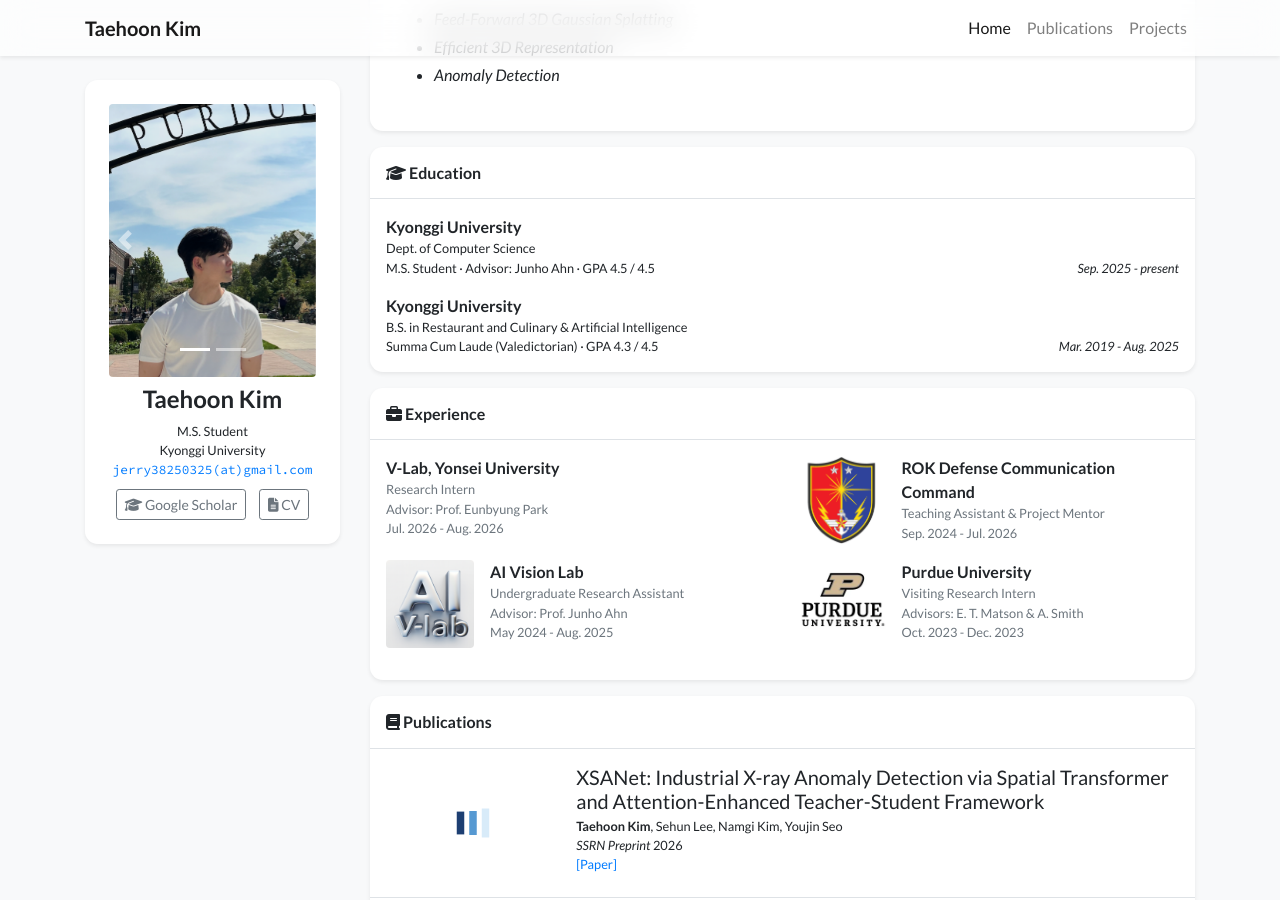
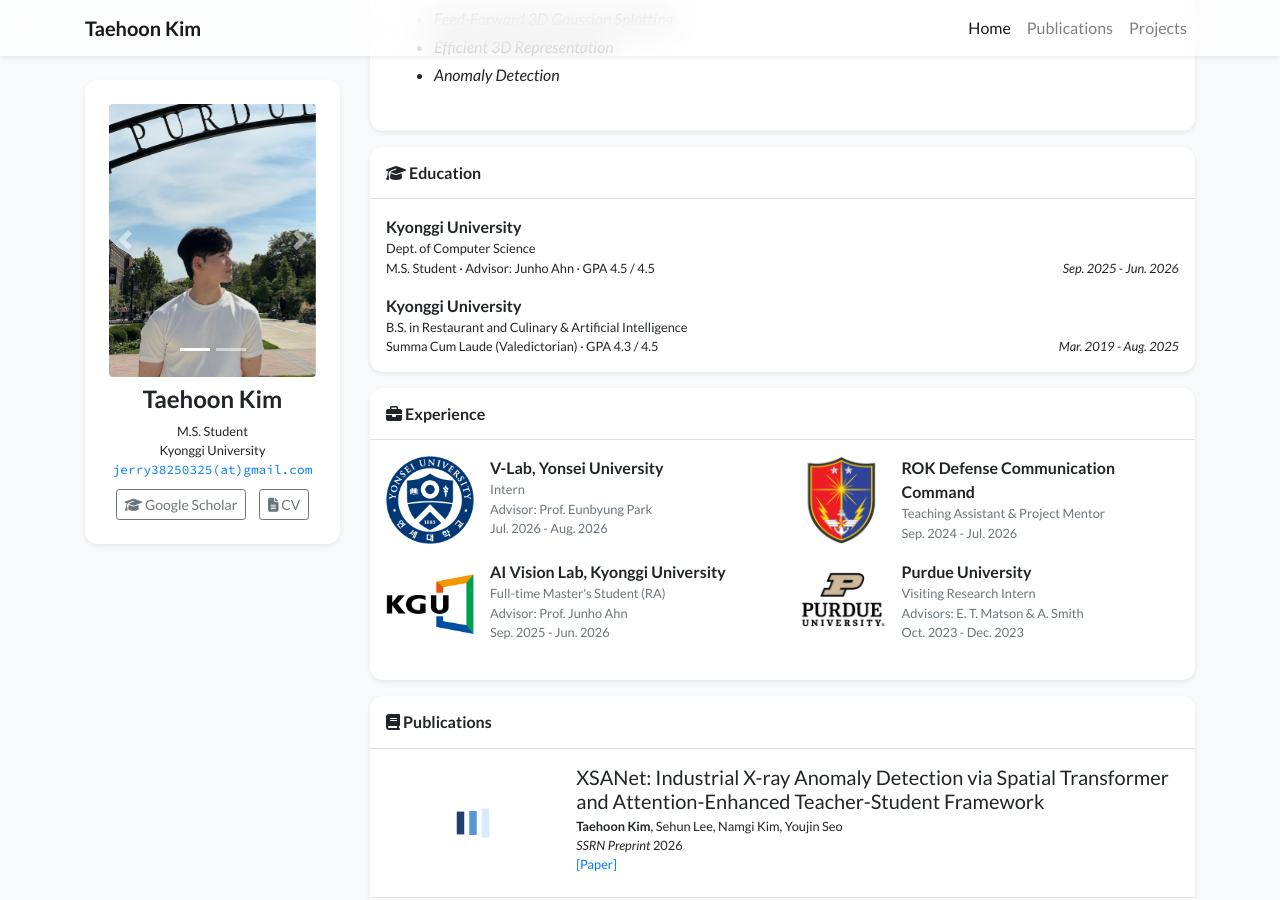
Before and after one commit to Maruu0127/Maruu0127.github.io, a Jekyll site: the page built from index.html, in a window 1280 px wide and 900 px high, scrolled down 468 px. Built offline with Jekyll 4.4.1, drawn with Linux system fonts in a browser that asks for light colours; nearby versions of some CDN libraries; a style sheet for code colours, icons or effects is not loaded.

Commit message:
Refine experience entries and add university logos
- Education: M.S. period now ends Jun. 2026 instead of "present"
- AI Vision Lab: retitle as "AI Vision Lab, Kyonggi University",
  full-time master's student (RA), Sep. 2025 - Jun. 2026
- V-Lab: "Research Intern" -> "Intern"
- Add Kyonggi and Yonsei logos; the KGU wordmark is padded to a square
  canvas so the 88px object-fit:cover slot does not crop it
- Replace CV PDF with the revised M.S. dates

Co-Authored-By: Claude Opus 5 <noreply@anthropic.com>
Claude-Session: https://claude.ai/code/session_01F2enPiZjH6JrzM4YXPREvx

```diff
--- a/_data/profile.yml
+++ b/_data/profile.yml
@@ -52,7 +52,7 @@ education:
 - name: "Kyonggi University"
   dept: "Dept. of Computer Science"
   position: "M.S. Student · Advisor: Junho Ahn · GPA 4.5 / 4.5"
-  date: "Sep. 2025 - present"
+  date: "Sep. 2025 - Jun. 2026"
 - name: "Kyonggi University"
   dept: "B.S. in Restaurant and Culinary & Artificial Intelligence"
   position: "Summa Cum Laude (Valedictorian) · GPA 4.3 / 4.5"
@@ -62,19 +62,19 @@ education:
 # logo: 항목 옆 정사각형 사진 (중앙 crop 표시). assets/images/experience/ 에 위치.
 experience:
 - name: "V-Lab, Yonsei University"
-  dept: "Research Intern"
+  dept: "Intern"
   position: "Advisor: Prof. Eunbyung Park"
   date: "Jul. 2026 - Aug. 2026"
-  # logo: /assets/images/experience/yonsei-vlab.png   # [TODO] V-Lab 로고 파일 추가 후 주석 해제
+  logo: /assets/images/experience/yonsei-vlab.png
 - name: "ROK Defense Communication Command"
   dept: "Teaching Assistant & Project Mentor"
   date: "Sep. 2024 - Jul. 2026"
   logo: /assets/images/experience/rok-dcc.png
-- name: "AI Vision Lab"
-  dept: "Undergraduate Research Assistant"
+- name: "AI Vision Lab, Kyonggi University"
+  dept: "Full-time Master's Student (RA)"
   position: "Advisor: Prof. Junho Ahn"
-  date: "May 2024 - Aug. 2025"
-  logo: /assets/images/experience/ai-vision-lab.png
+  date: "Sep. 2025 - Jun. 2026"
+  logo: /assets/images/experience/kyonggi-univ.png
 - name: "Purdue University"
   dept: "Visiting Research Intern"
   position: "Advisors: E. T. Matson & A. Smith"
```
Also changed, not shown: assets/images/experience/kyonggi-univ.png (added), assets/images/experience/yonsei-vlab.png (added), 1 other file.
